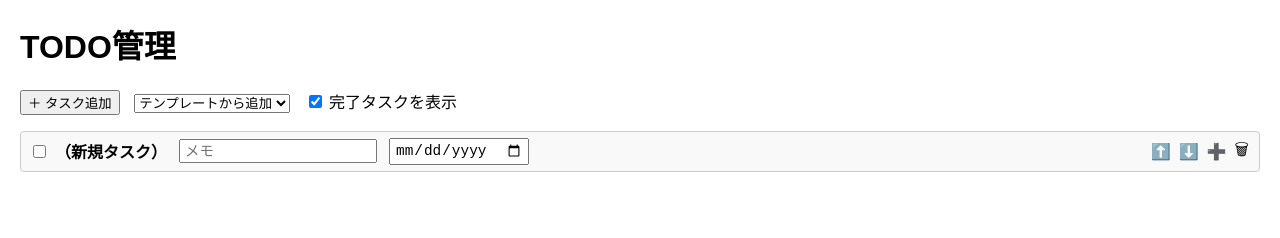
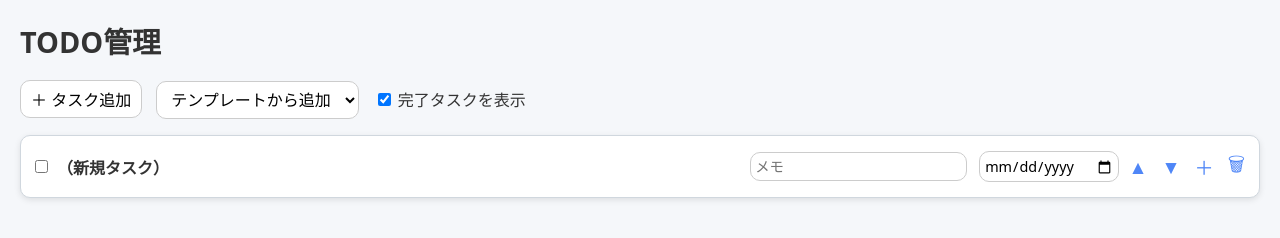
Before and after one commit to slothcafe/simple-tasklist, a plain HTML site: page index.html in a window 1280 px wide. Both pictures are taken after a click on the button "＋ タスク追加". Drawn offline with Linux system fonts and the light colour scheme.

Commit message:
Update style

```diff
--- a/main.js
+++ b/main.js
@@ -178,7 +178,7 @@ function renderTasks() {
         controls.className = 'controls';
 
         const upBtn = document.createElement('button');
-        upBtn.textContent = '⬆️';
+        upBtn.textContent = '▲';
         upBtn.title = '上に移動';
         upBtn.onclick = () => {
             moveTask(task.id, 'up');
@@ -187,7 +187,7 @@ function renderTasks() {
         };
 
         const downBtn = document.createElement('button');
-        downBtn.textContent = '⬇️';
+        downBtn.textContent = '▼';
         downBtn.title = '下に移動';
         downBtn.onclick = () => {
             moveTask(task.id, 'down');
@@ -196,7 +196,7 @@ function renderTasks() {
         };
 
         const addSubBtn = document.createElement('button');
-        addSubBtn.textContent = '➕';
+        addSubBtn.textContent = '＋';
         addSubBtn.title = 'サブタスク追加';
         addSubBtn.onclick = () => addTask(task.id);
 
--- a/style.css
+++ b/style.css
@@ -1,8 +1,50 @@
-/* === 基本スタイル === */
+:root {
+  --bg-color: #f5f7fa;
+  --task-bg: #ffffff;
+  --task-border: #d0d7de;
+  --text-color: #333;
+  --accent: #4f86f7;
+  --completed-color: #aaa;
+  --shadow: 0 2px 6px rgba(0, 0, 0, 0.1);
+  --radius: 10px;
+  --font-main: system-ui, sans-serif;
+}
+
 body {
-  font-family: sans-serif;
-  margin: 20px;
-  font-size: 16px;
+  font-family: var(--font-main);
+  background-color: var(--bg-color);
+  margin: 0;
+  padding: 20px;
+  color: var(--text-color);
+}
+
+h1 {
+  margin-top: 0;
+  font-size: 1.8em;
+}
+
+button,
+input,
+select {
+  font-family: inherit;
+  font-size: 1em;
+  border-radius: var(--radius);
+  border: 1px solid #ccc;
+  padding: 6px 10px;
+  background: white;
+}
+
+button {
+  cursor: pointer;
+  transition: background 0.2s ease;
+}
+
+button:hover {
+  background-color: #eef2f8;
+}
+
+select.template-select {
+  margin-left: 10px;
 }
 
 ul {
@@ -11,96 +53,95 @@ ul {
 }
 
 li.task {
+  background: var(--task-bg);
+  border: 1px solid var(--task-border);
+  border-radius: var(--radius);
+  box-shadow: var(--shadow);
+  margin: 10px 0;
+  padding: 10px;
   display: flex;
+  flex-wrap: wrap;
   align-items: center;
-  flex-wrap: wrap;
-  margin: 4px 0;
-  padding: 4px 8px;
-  border: 1px solid #ccc;
-  border-radius: 4px;
-  background: #f9f9f9;
+}
+
+li.task:hover {
+  transform: scale(1.01);
 }
 
 li.completed {
+  background: #f0f0f0;
+  color: var(--completed-color);
   text-decoration: line-through;
-  color: gray;
-  background: #eee;
 }
 
 .task-name {
   font-weight: bold;
   margin: 0 6px;
   min-width: 100px;
+  flex-grow: 1;
 }
 
-.memo, .deadline {
+.memo,
+.deadline {
   font-size: 0.9em;
   margin: 0 6px;
-  padding: 2px 4px;
+  padding: 4px;
+  border: 1px solid #ccc;
+  border-radius: var(--radius);
 }
 
 .controls {
   display: inline-flex;
-  align-items: center;
-  gap: 4px;
+  gap: 6px;
   margin-left: auto;
 }
 
 .controls button {
+  background: none;
   border: none;
-  background: none;
-  font-size: 1em;
-  cursor: pointer;
-  padding: 2px;
+  color: var(--accent);
+  font-size: 1.2em;
+  padding: 4px;
+  border-radius: 6px;
+  transition: background 0.2s ease;
 }
 
 .controls button:hover {
-  color: darkred;
+  background-color: rgba(79, 134, 247, 0.1);
 }
 
-select.template-select {
-  margin-left: 10px;
-}
-
-/* === モバイル最適化（レスポンシブ） === */
+/* === モバイル対応 === */
 @media (max-width: 600px) {
   body {
-    margin: 10px;
+    padding: 10px;
     font-size: 16px;
   }
 
   li.task {
     flex-direction: column;
-    align-items: flex-start;
+    align-items: stretch;
   }
 
   .task-name,
   .memo,
   .deadline {
     width: 100%;
-    margin: 4px 0;
+    margin: 6px 0;
   }
 
   .controls {
     margin-left: 0;
-    margin-top: 6px;
+    margin-top: 8px;
     justify-content: flex-start;
     flex-wrap: wrap;
   }
 
   .controls button {
-    font-size: 1.2em;
-    padding: 6px 8px;
-  }
-
-  button,
-  input,
-  select {
-    font-size: 1em;
+    font-size: 1.4em;
   }
 
   select.template-select {
     margin-left: 0;
-    margin-top: 8px;
+    margin-top: 10px;
   }
 }
```
